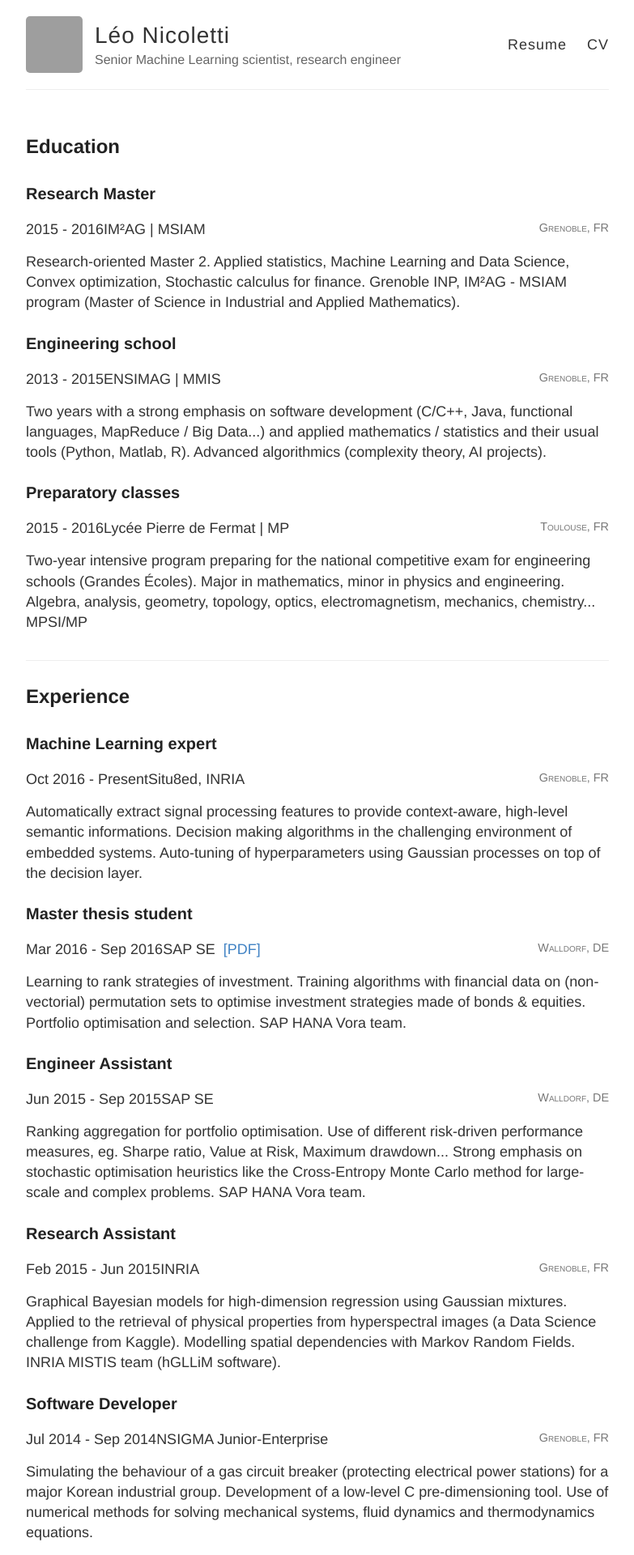
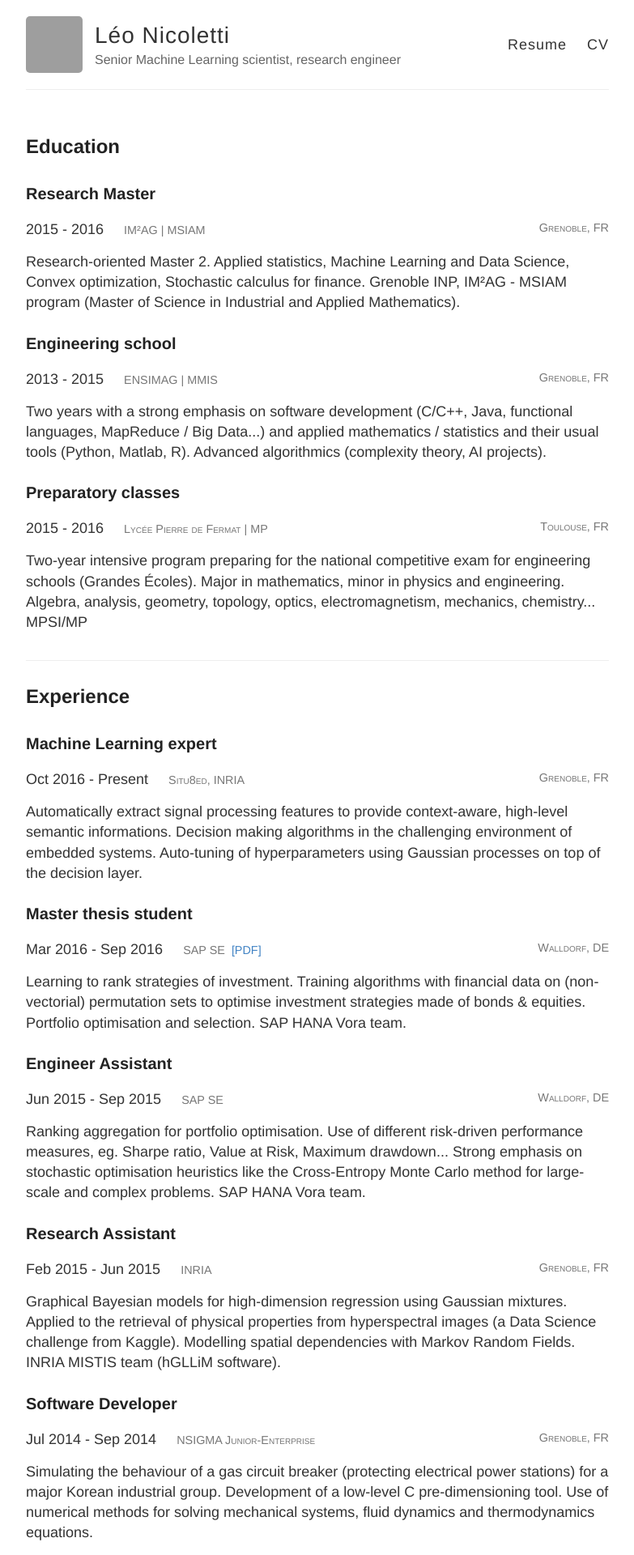
Before and after one commit to leonicoletti/leonicoletti.github.io, a Jekyll site: the page built from curriculum.html, in a window 1280 px wide. Shown: the top 1920 px of the page at 81% size, without its empty margins (248-1031 px from the left). Built offline with Jekyll 4.4.1, drawn with Linux system fonts in a browser that asks for light colours; grey boxes are pictures that could not be loaded.

Commit message:
Improved entries' header with location/geolocation spans.

```diff
--- a/curriculum.html
+++ b/curriculum.html
@@ -9,38 +9,62 @@
     <h2>Education</h2>
 
     <h3>Research Master</h3>
-    <div class="entry-desc"><span class="entry-duration">2015 - 2016</span>IM²AG | MSIAM<span class="entry-location">Grenoble, FR</span></div>
+    <div class="entry-desc">
+      <span class="entry-duration">2015 - 2016</span>
+      <span class="entry-location">IM²AG | MSIAM</span>
+      <span class="entry-geolocation">Grenoble, FR</span></div>
     <p>Research-oriented Master 2. Applied statistics, Machine Learning and Data Science, Convex optimization, Stochastic calculus for finance. Grenoble INP, IM²AG - MSIAM program (Master of Science in Industrial and Applied Mathematics).</p>
 
     <h3>Engineering school</h3>
-    <div class="entry-desc"><span class="entry-duration">2013 - 2015</span>ENSIMAG | MMIS<span class="entry-location">Grenoble, FR</span></div>
+    <div class="entry-desc">
+      <span class="entry-duration">2013 - 2015</span>
+      <span class="entry-location">ENSIMAG | MMIS</span>
+      <span class="entry-geolocation">Grenoble, FR</span></div>
     <p>Two years with a strong emphasis on software development (C/C++, Java, functional languages, MapReduce / Big Data...) and applied mathematics / statistics and their usual tools (Python, Matlab, R). Advanced algorithmics (complexity theory, AI projects).</p>
 
     <h3>Preparatory classes</h3>
-    <div class="entry-desc"><span class="entry-duration">2015 - 2016</span>Lycée Pierre de Fermat | MP<span class="entry-location">Toulouse, FR</span></div>
+    <div class="entry-desc">
+      <span class="entry-duration">2015 - 2016</span>
+      <span class="entry-location">Lycée Pierre de Fermat | MP</span>
+      <span class="entry-geolocation">Toulouse, FR</span></div>
     <p>Two-year intensive program preparing for the national competitive exam for engineering schools (<cite>Grandes Écoles</cite>). Major in mathematics, minor in physics and engineering. Algebra, analysis, geometry, topology, optics, electromagnetism, mechanics, chemistry... MPSI/MP</p>
 
     <div class="separator"></div>
     <h2>Experience</h2>
 
     <h3>Machine Learning expert</h3>
-    <div class="entry-desc"><span class="entry-duration">Oct 2016 - Present</span>Situ8ed, INRIA<span class="entry-location">Grenoble, FR</span></div>
+    <div class="entry-desc">
+      <span class="entry-duration">Oct 2016 - Present</span>
+      <span class="entry-location">Situ8ed, INRIA</span>
+      <span class="entry-geolocation">Grenoble, FR</span></div>
     <p>Automatically extract signal processing features to provide context-aware, high-level semantic informations. Decision making algorithms in the challenging environment of embedded systems. Auto-tuning of hyperparameters using Gaussian processes on top of the decision layer.</p>
 
     <h3>Master thesis student</h3>
-    <div class="entry-desc"><span class="entry-duration">Mar 2016 - Sep 2016</span>SAP SE&nbsp;&nbsp;<a href="{{ site.baseurl }}/pdf/Ranking_Aggregation_for_Portfolio_Selection.pdf" target="_blank">[PDF]</a><span class="entry-location">Walldorf, DE</span></div>
+    <div class="entry-desc">
+      <span class="entry-duration">Mar 2016 - Sep 2016</span>
+      <span class="entry-location">SAP SE&nbsp;&nbsp;<a href="{{ site.baseurl }}/pdf/Ranking_Aggregation_for_Portfolio_Selection.pdf" target="_blank">[PDF]</a></span>
+      <span class="entry-geolocation">Walldorf, DE</span></div>
     <p>Learning to rank strategies of investment. Training algorithms with financial data on (non-vectorial) permutation sets to optimise investment strategies made of bonds & equities. Portfolio optimisation and selection. SAP HANA Vora team.</p>
 
     <h3>Engineer Assistant</h3>
-    <div class="entry-desc"><span class="entry-duration">Jun 2015 - Sep 2015</span>SAP SE<span class="entry-location">Walldorf, DE</span></div>
+    <div class="entry-desc">
+      <span class="entry-duration">Jun 2015 - Sep 2015</span>
+      <span class="entry-location">SAP SE</span>
+      <span class="entry-geolocation">Walldorf, DE</span></div>
     <p>Ranking aggregation for portfolio optimisation. Use of different risk-driven performance measures, eg. Sharpe ratio, Value at Risk, Maximum drawdown... Strong emphasis on stochastic optimisation heuristics like the Cross-Entropy Monte Carlo method for large-scale and complex problems. SAP HANA Vora team.</p>
 
     <h3>Research Assistant</h3>
-    <div class="entry-desc"><span class="entry-duration">Feb 2015 - Jun 2015</span>INRIA<span class="entry-location">Grenoble, FR</span></div>
+    <div class="entry-desc">
+      <span class="entry-duration">Feb 2015 - Jun 2015</span>
+      <span class="entry-location">INRIA</span>
+      <span class="entry-geolocation">Grenoble, FR</span></div>
     <p>Graphical Bayesian models for high-dimension regression using Gaussian mixtures. Applied to the retrieval of physical properties from hyperspectral images (a Data Science challenge from Kaggle). Modelling spatial dependencies with Markov Random Fields. INRIA MISTIS team (hGLLiM software).</p>
 
     <h3>Software Developer</h3>
-    <div class="entry-desc"><span class="entry-duration">Jul 2014 - Sep 2014</span>NSIGMA Junior-Enterprise<span class="entry-location">Grenoble, FR</span></div>
+    <div class="entry-desc">
+      <span class="entry-duration">Jul 2014 - Sep 2014</span>
+      <span class="entry-location">NSIGMA Junior-Enterprise</span>
+      <span class="entry-geolocation">Grenoble, FR</span></div>
     <p>Simulating the behaviour of a gas circuit breaker (protecting electrical power stations) for a major Korean industrial group. Development of a low-level C pre-dimensioning tool. Use of numerical methods for solving mechanical systems, fluid dynamics and thermodynamics equations.</p>
 
     <div class="separator"></div>
--- a/style.scss
+++ b/style.scss
@@ -289,10 +289,16 @@
 
 span.entry-duration {
   color: #777;
-  margin-right: 10px;
 }
 
 span.entry-location {
+  color: #777;
+  font-variant: small-caps;
+  font-size: 80%;
+  margin-left: 20px;
+}
+
+span.entry-geolocation {
   color: #777;
   float: right;
   font-variant: small-caps;
```
